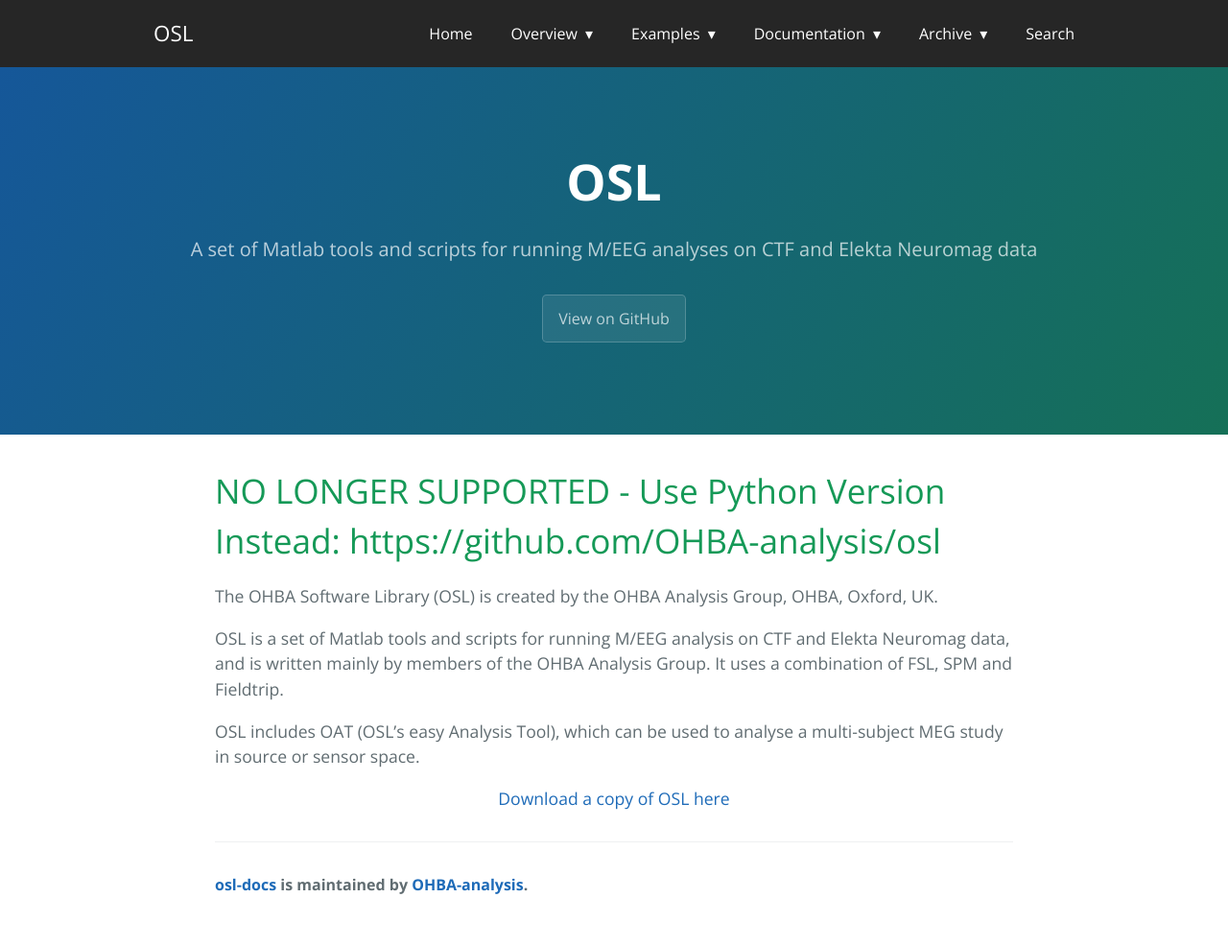
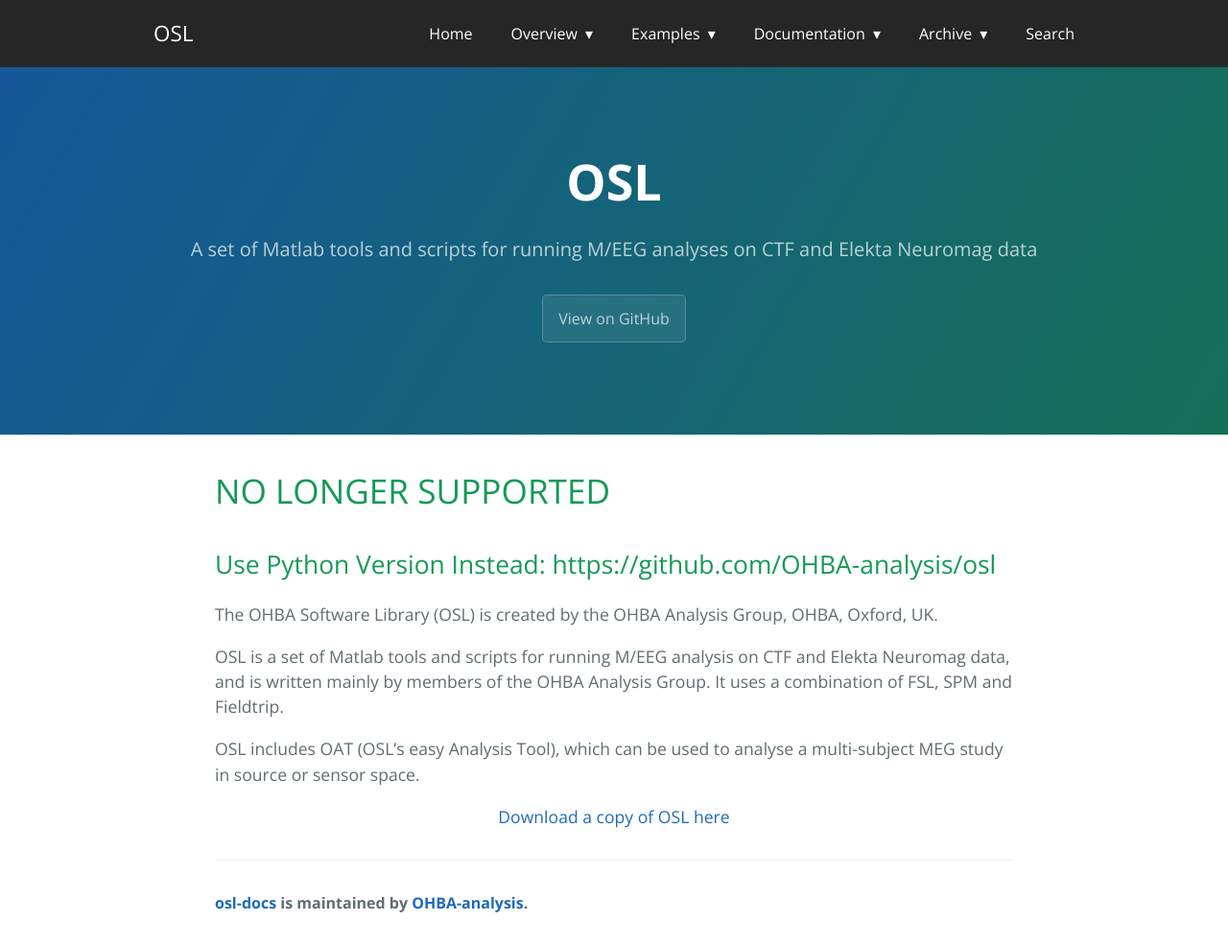
Before and after one commit to OHBA-analysis/osl-docs, a Jekyll site: the page built from index.md, in a window 1280 px wide. Shown: the whole page at 96% size. Built offline with Jekyll 4.4.1, drawn with Linux system fonts in a browser that asks for light colours.

```diff
--- a/index.md
+++ b/index.md
@@ -3,8 +3,9 @@ layout: title
 title: Home
 ---
 
-NO LONGER SUPPORTED - Use Python Version Instead: https://github.com/OHBA-analysis/osl
-======================================================================================
+NO LONGER SUPPORTED
+================================================
+## Use Python Version Instead: https://github.com/OHBA-analysis/osl
 
 The OHBA Software Library (OSL) is created by the OHBA Analysis Group, OHBA, Oxford, UK.
 
```
